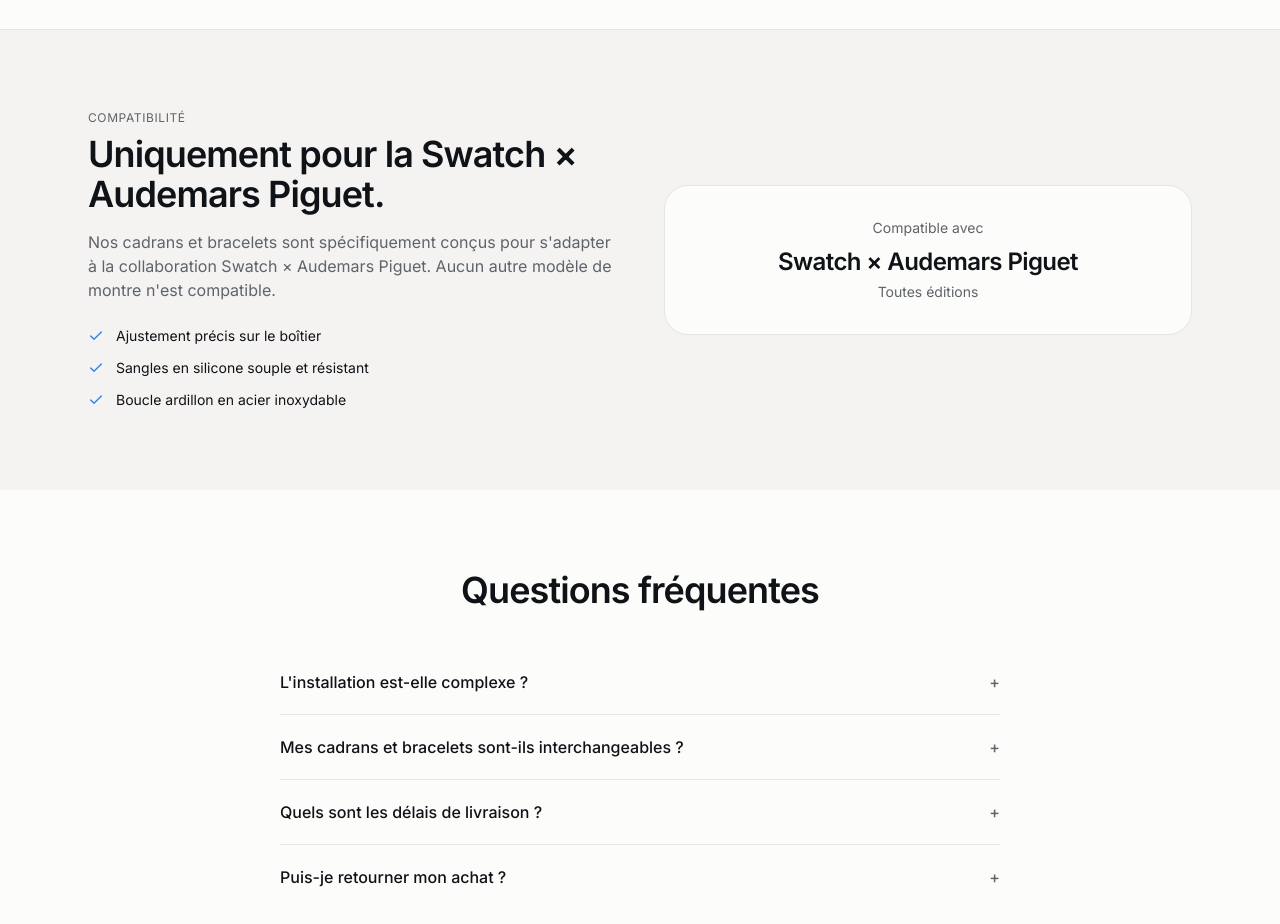
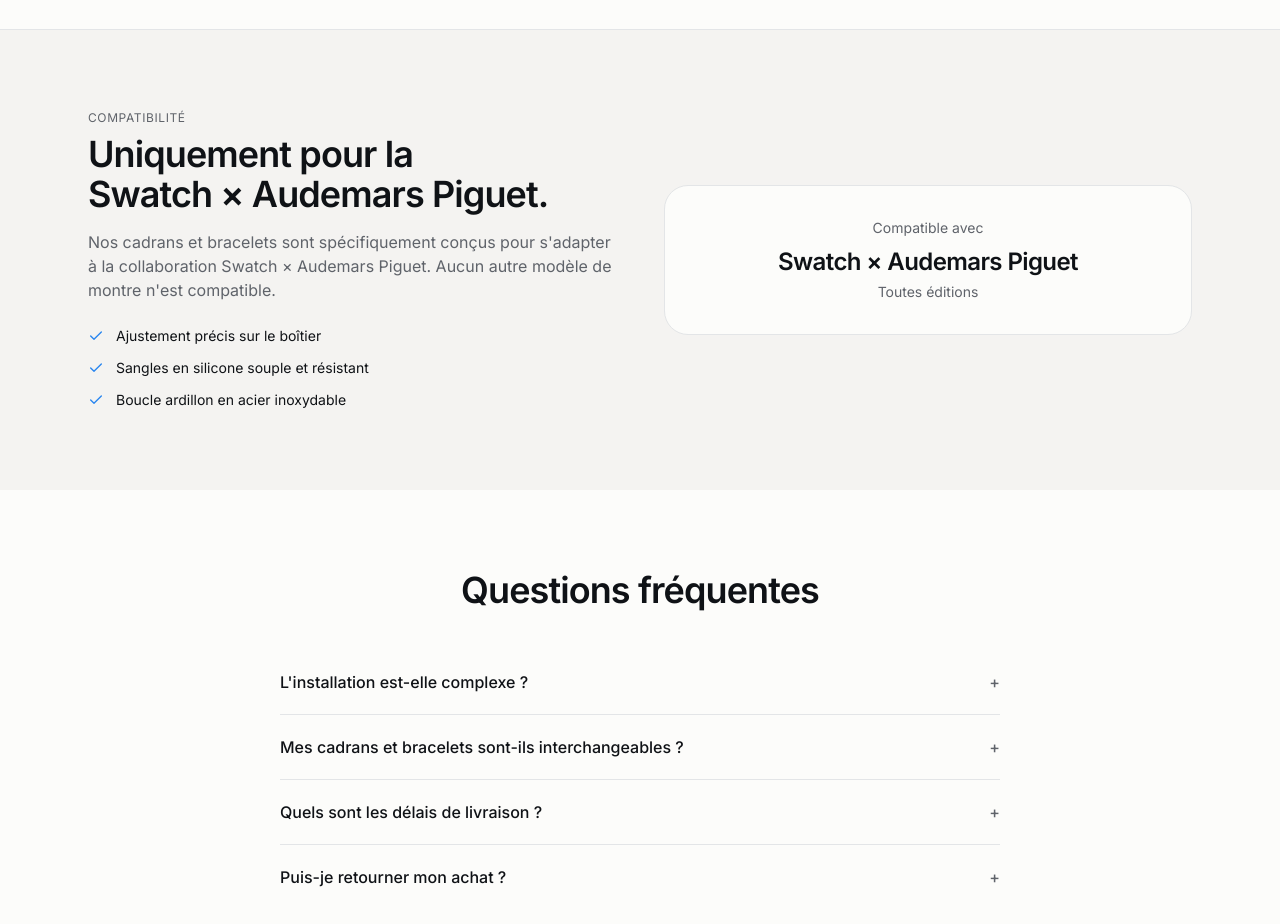
Before and after one commit to MelwinBaloo/POPSTRAP, a React (Vite) app: page / in a window 1280 px wide. Shown: the part 1940-2864 px from the top of the page. Built offline with nearby package versions, Linux system fonts and the light colour scheme.

Commit message:
Update index.tsx

```diff
--- a/src/routes/index.tsx
+++ b/src/routes/index.tsx
@@ -133,7 +133,7 @@ function Index() {
             <div>
               <p className="text-[11px] uppercase tracking-wider text-muted-foreground sm:text-xs">Compatibilité</p>
               <h2 className="mt-2 text-[1.6rem] font-semibold tracking-tight sm:text-3xl md:text-4xl">
-                Uniquement pour la Swatch × Audemars Piguet.
+                Uniquement pour la <span className="whitespace-nowrap">Swatch × Audemars Piguet</span>.
               </h2>
               <p className="mt-4 text-sm text-muted-foreground sm:text-base">
                 Nos cadrans et bracelets sont spécifiquement conçus pour s'adapter à la
```
